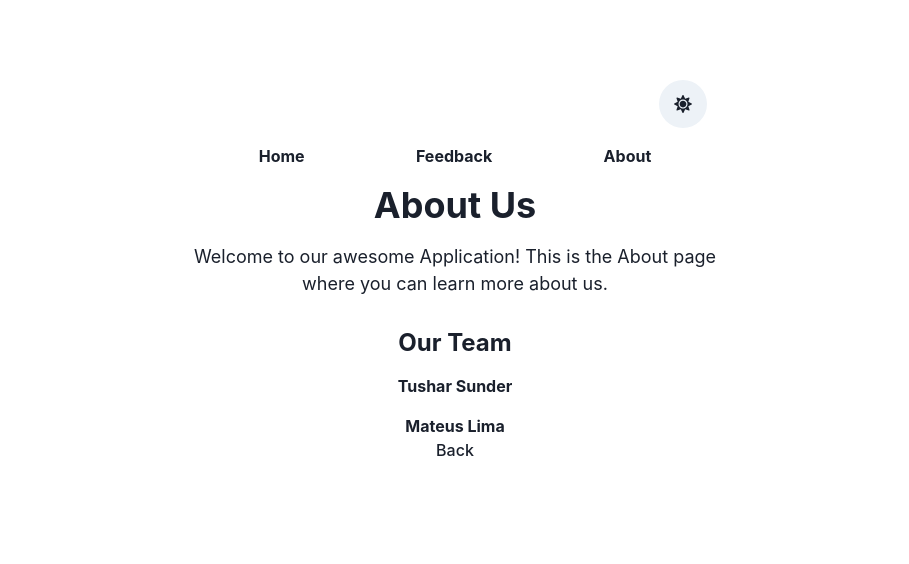
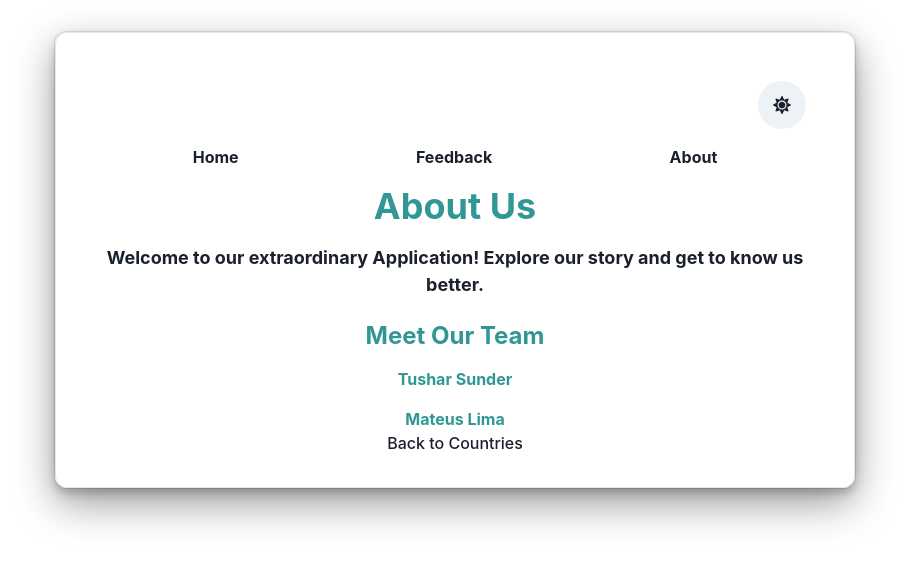
Before and after one commit to Tushar16-1998/Navigator-World, a React (Vite) app: page /about in a window 1280 px wide. Shown: the top 564 px of the page, without its empty margins (185-1094 px from the left). Built offline with nearby package versions, Linux system fonts and the light colour scheme.

Commit message:
about page

```diff
--- a/src/components/About.jsx
+++ b/src/components/About.jsx
@@ -1,69 +1,43 @@
-// import React from 'react';
-// import {Link} from 'react-router-dom'
-// import Navbar from './NavBar';
-
-// function About () {
-//   return (
-//     <div>
-//         <Navbar />
-
-//       <h1>About Us</h1>
-//       <p>Welcome to our awesome Application! This is the About page where you can learn more about us.</p>
-
-//       <h3>Our Team</h3>
-//       <ul>
-//         <li><strong>
-//              <a href='https://github.com/Tushar16-1998' >Tushar Sunder</a>
-//              </strong></li>
-//         <li><strong>
-//         <a href='https://github.com/MateusCTO' >Mateus Lima</a>
-//             </strong></li>
-//       </ul>
-//       <Link to='/countries'>Back</Link>
-//     </div>
-//   );
-// };
-
-// export default About;
-
-
-
-///////////////////////////////////////////////////
-
-
-// About.js
 import React from 'react';
 import { Link } from 'react-router-dom';
-import { Box, Heading, Text, List, ListItem } from '@chakra-ui/react';
+import { Box, Heading, Text, List, ListItem, Link as ChakraLink } from '@chakra-ui/react';
 import Navbar from './NavBar';
 
 function About() {
   return (
-    <Box p={8} maxW="600px" mx="auto">
+    <Box p={8} maxW="800px" mx="auto" borderRadius="xl"  boxShadow="dark-lg" border="1px solid #E2E8F0" shadow="dark-lg">
       <Navbar />
 
-      <Heading as="h1" fontSize="4xl" mb={4}>
+      <Heading as="h1" fontSize="4xl" mb={4} textAlign="center" color="teal.500">
         About Us
       </Heading>
-      <Text fontSize="lg">
-        Welcome to our awesome Application! This is the About page where you can learn more about us.
+      <Text fontSize="lg" textAlign="center" mb={6} >
+        <strong>Welcome to our extraordinary Application! Explore our story and get to know us better.</strong>
       </Text>
 
-      <Heading as="h3" fontSize="2xl" mt={8} mb={4}>
-        Our Team
+      <Heading as="h3" fontSize="2xl" mb={4} textAlign="center" color="teal.500">
+        Meet Our Team
       </Heading>
-      <List styleType="none" pl={0}>
-        <ListItem mb={4}>
-            <Link to='/tushar'>
-                <strong>Tushar Sunder</strong>
-            </Link>
+      <List pl={0}>
+        <ListItem mb={4} textAlign="center">
+          <ChakraLink
+          as={Link}
+          to='/tushar'
+          color="teal.500"
+          fontWeight="bold"
+          _hover={{ textDecor: 'underline', color: 'teal.600' }}>
+            Tushar Sunder
+          </ChakraLink>
         </ListItem>
-        <ListItem>
-            <Link to='/mateus'><strong>Mateus Lima</strong></Link>
+        <ListItem textAlign="center">
+          <ChakraLink as={Link} to='/mateus' color="teal.500" fontWeight="bold" _hover={{ textDecor: 'underline', color: 'teal.600' }}>
+            Mateus Lima
+          </ChakraLink>
         </ListItem>
       </List>
-      <Link to='/countries' display="block" mt={6} color="teal.500" fontSize="lg" fontWeight="bold">
-        Back
+
+      <Link to='/countries' display="block" mt={8} color="teal.500" fontSize="lg" fontWeight="bold" textAlign="center" _hover={{ textDecor: 'underline', color: 'teal.600' }}>
+        Back to Countries
       </Link>
     </Box>
   );
```
